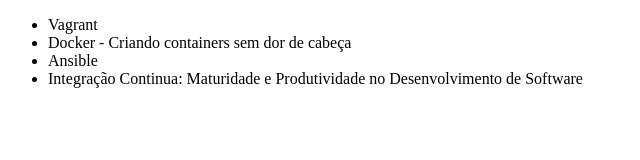
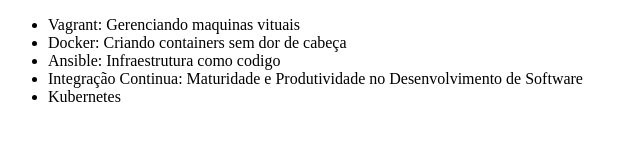
Before and after one commit to FabioSiqueiraPaula/alura_git, a plain HTML site: page index.html in a window 1280 px wide. Shown: the whole page, without its empty margins (0-640 px from the left). Drawn offline with Linux system fonts and the light colour scheme.

Commit message:
Atualizaçao de Lista

```diff
--- a/index.html
+++ b/index.html
@@ -2,14 +2,15 @@
 <html lang="en">
 <head>
     <meta charset="UTF-8">
-    <title>Cursos de DevOps da Alura</title>
+    <title>Lista de Cursos de DevOps da Alura</title>
 </head>
 <body>
     <ul>
-        <li>Vagrant</li>
-        <li>Docker - Criando containers sem dor de cabeça</li>
-        <li>Ansible</li>
+        <li>Vagrant: Gerenciando maquinas vituais</li>
+        <li>Docker: Criando containers sem dor de cabeça</li>
+        <li>Ansible: Infraestrutura como codigo</li>
         <li>Integração Continua: Maturidade e Produtividade no Desenvolvimento de Software</li>
+        <li>Kubernetes</li>
     </ul>
 </body>
 </html>
```
